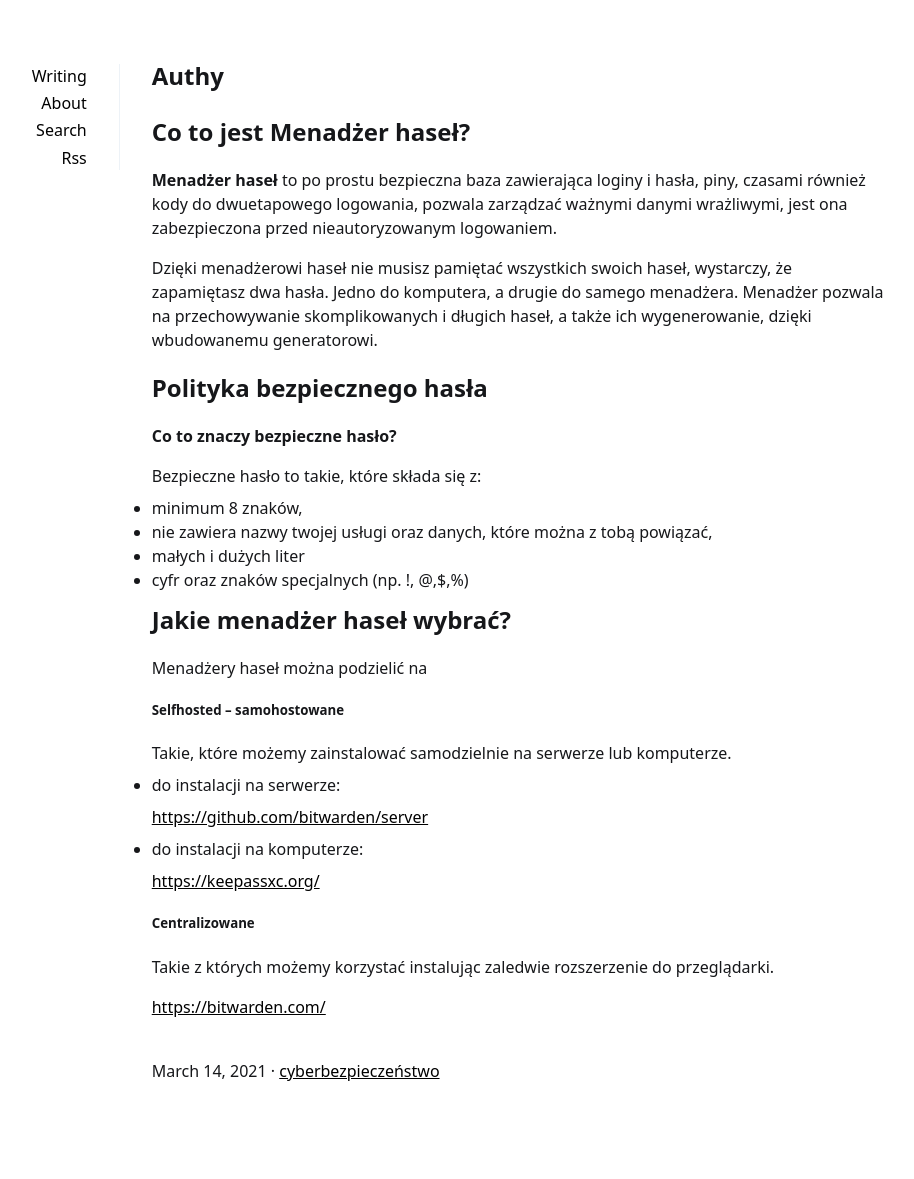
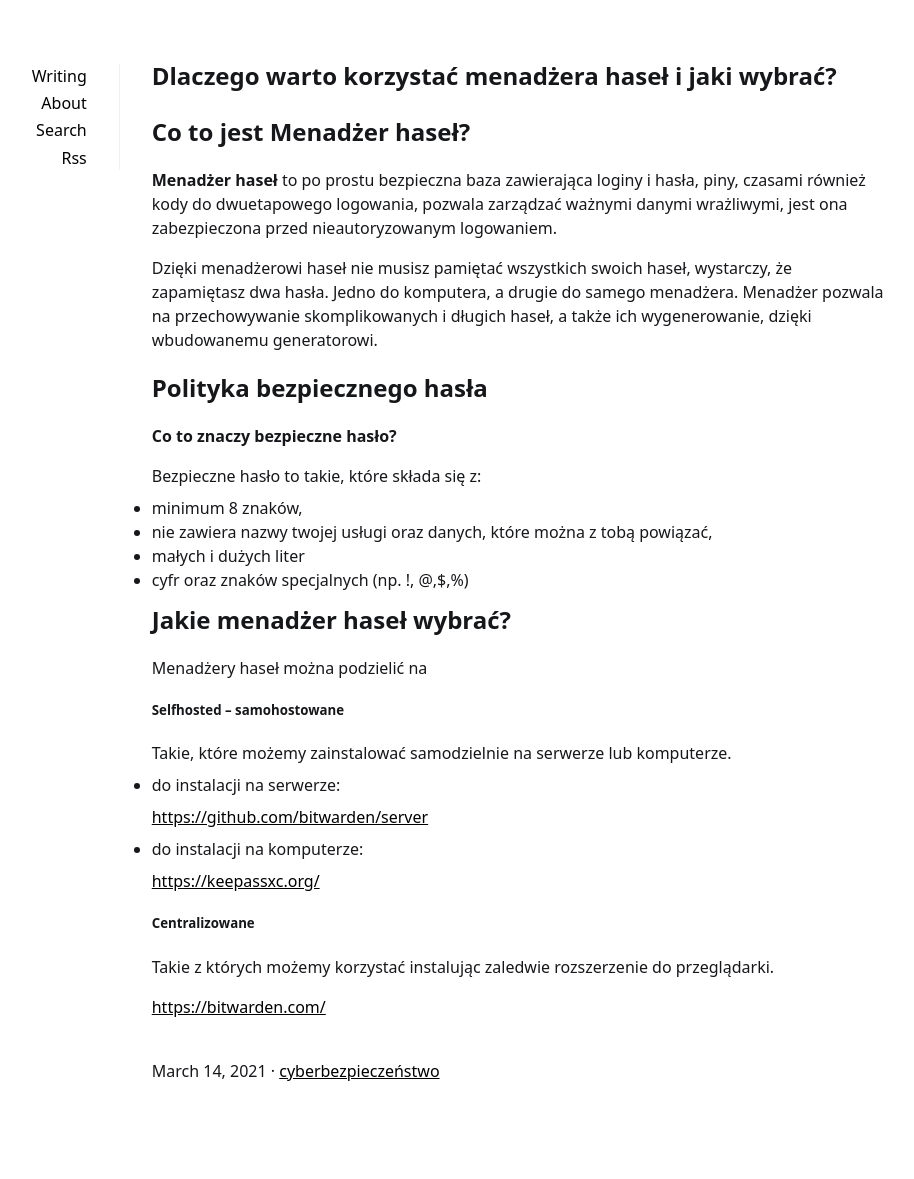
Before and after one commit to wojgx/wojgx.pl, a Jekyll site: the page built from _posts/2021-03-14-dlaczego-warto-korzystac-menadzera-hasel-i-jaki-wybrac.md, in a window 1280 px wide. Shown: the whole page, without its empty margins (201-1115 px from the left). Built offline with Jekyll 4.4.1, drawn with Linux system fonts in a browser that asks for light colours.

Commit message:
[HT] Updated file: _posts/2021-03-14-dlaczego-warto-korzystac-menadzera-hasel-i-jaki-wybrac.md

```diff
--- a/_posts/2021-03-14-dlaczego-warto-korzystac-menadzera-hasel-i-jaki-wybrac.md
+++ b/_posts/2021-03-14-dlaczego-warto-korzystac-menadzera-hasel-i-jaki-wybrac.md
@@ -1,6 +1,6 @@
 ---
 layout: post
-title: Authy
+title: Dlaczego warto korzystać menadżera haseł i jaki wybrać?
 description: >-
   Menadżer haseł, czyli nasza baza z najważniejszymi danymi do logowania w
   różnych serwisach i nie tylko. W tym wpisie dowiesz się dlaczego warto z niego
```
